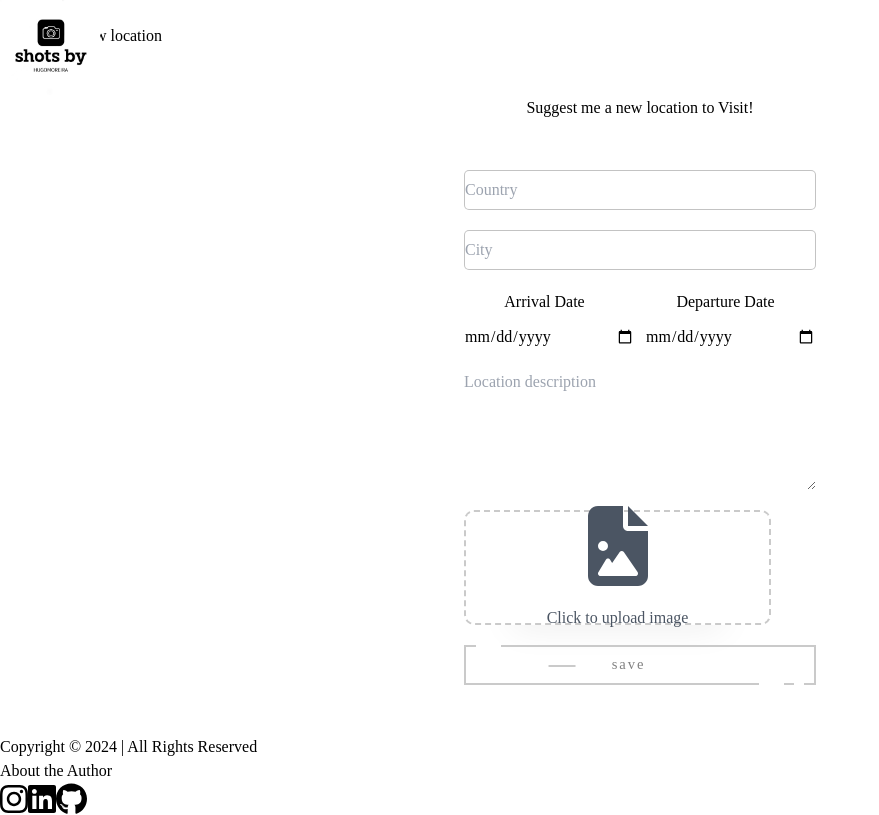
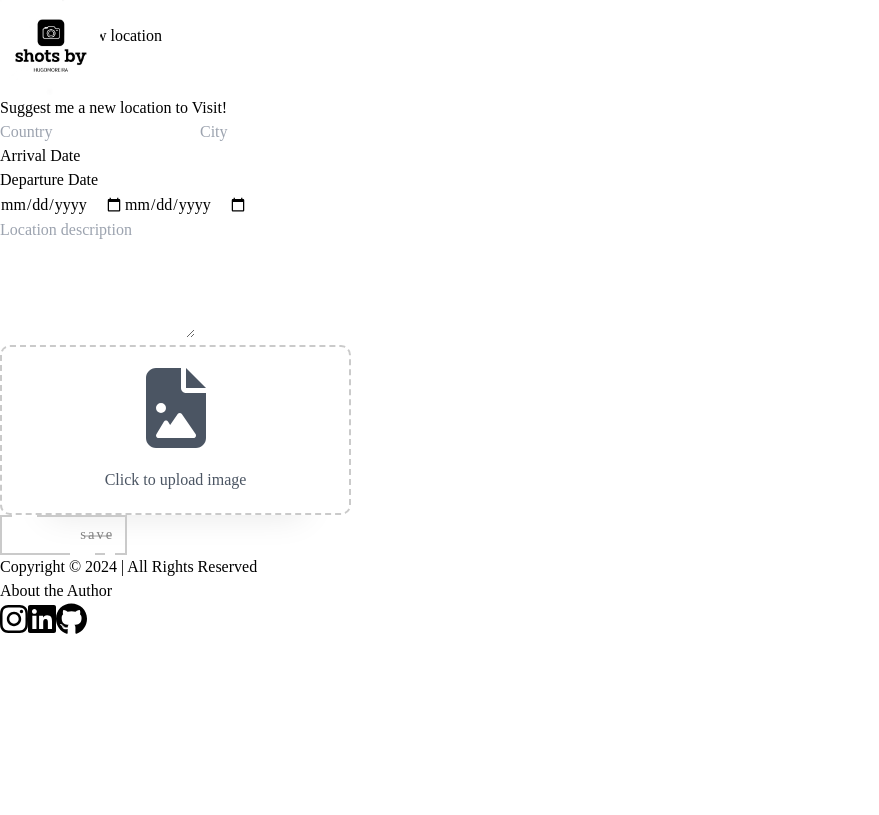
Before and after one commit to hugo-m12/React-Project, a React (Vite) app: page /AddLocation in a window 1280 px wide. Shown: the whole page, without its empty margins (0-879 px from the left). Built offline with nearby package versions, Linux system fonts and the light colour scheme; a web font is replaced by a local one.

Commit message:
more tailwind implementation

```diff
--- a/src/App.jsx
+++ b/src/App.jsx
@@ -4,7 +4,7 @@ import Header from "./components/Header";
 import LocationDetailView from "./views/LocationDetailView";
 import Footer from "./components/Footer";
 import HomeView from "./views/HomeView";
-import Error404View from "./views/error404View";
+import Error404View from "./views/Error404View";
 import ContactView from "./views/ContactView";
 import { Route, Switch } from "wouter";
 import { register } from "swiper/element/bundle";
--- a/src/index.css
+++ b/src/index.css
@@ -48,37 +48,6 @@ body{
 .Main-banner > img {
   width: 90%;
   height: 90%;
-}
-
-.addlocaltitle{
-  text-align: center;
-}
-
-.NewLocationForm{
-  display: grid;
-  padding: 50px;
-  align-items: center;
-  text-align: center;
-  justify-content: center;
-  gap: 20px;
-}
-
-.NewLocationForm > input{
-  border: 1px solid rgba(105, 105, 105, 0.397);
-  border-radius: 5px;
-  width: 352px;
-  height: 40px;
-}
-
-.aboutme-section{
-  display: flex;
-  margin-bottom: 200px;
-}
-
-.aboutcontainer{
-  padding: 50px;
-  width: 50%;
-  height: 50%;
 }
 
 .card-container{
@@ -140,11 +109,7 @@ body{
   padding: 20px;
  }
 
- .LoadingAnim-container{
-  justify-content: center;
-  display: flex;
-  padding: 80px;
- }
+
 
  .capitalize-text{
   text-transform: capitalize;
@@ -281,8 +246,8 @@ body{
 
 /* file upload*/
 .custom-file-upload {
-  height: 115px;
-  width: 307px;
+  height: 170px;
+  width: 351px;
   display: flex;
   flex-direction: column;
   align-items: space-between;
@@ -326,6 +291,11 @@ body{
 
 
 /* Loading Anim put this in a separate css later*/
+.LoadingAnim-container{
+  justify-content: center;
+  display: flex;
+  padding: 80px;
+ }
 .spinner {
   position: absolute;
   width: 9px;
--- a/src/views/AboutView.jsx
+++ b/src/views/AboutView.jsx
@@ -11,22 +11,22 @@ function AboutView() {
 
   return (
     <>
-      <h1 className="addlocaltitle">About me</h1>
-      <div className="aboutme-section">
+      <h1 className="text-5xl text-center mb-3">About me</h1>
+      <div className="flex mb-52">
       <PortraitImage isLoaded={isLoaded}/>
       <div className="self-portrait">
       </div>
 
-      <div className="aboutcontainer">
-        <h1>Hugo Moreira</h1>
-        <p>
+      <div className="p-12 w-1/2 h-1/2">
+        <h1 className='text-3xl mb-5'>Hugo Moreira</h1>
+        <p className='mb-3'>
           I'm a junior Fullstack developer based in porto, Portugal that also has a passion for photography and travel.
           Movies and games and other types of media are also part of my main hobbies, cinematography in films beeing one of the the main influences for some of my work in photography.
         </p>
-        <p>
+        <p className='mb-3'>
           Since my early teenage years, I've had a keen eye for capturing life's precious moments. Whether it's the beauty of nature, the complexity of human emotions, or the simplicity of everyday scenes, I find joy in preserving these instants through my lens.
         </p>
-        <p>
+        <p className='mb-3'>
           Moving forward, I aim to continue blending my technical skills with my artistic vision. I hope to work on projects that combine innovative web solutions with visually stunning designs, perhaps even incorporating elements of photography and cinematography directly into my coding work.
         </p>
       </div>
--- a/src/views/AddLocationView.jsx
+++ b/src/views/AddLocationView.jsx
@@ -25,34 +25,38 @@ function AddLocationView() {
 
   return (
     <>
-      <h1 className="addlocaltitle"> Suggest me a new location to Visit! </h1>
+      <h1 className="text-5xl text-center mb-3"> Suggest me a new location to Visit! </h1>
 
       <form
         onSubmit={(event) => {
           event.preventDefault();
         }}
       >
-        <div className="NewLocationForm">
+        <div className="grid p-16 items-center text-center justify-center gap-5">
           <input required={true}
+            className="border border-gray-400/60 rounded-sm w-[352px] h-10"
             defaultValue={country}
             onChange={(e) => setCountry(e.target.value)}
             placeholder="Country"
           ></input>
           <input required={true}
+          className="border border-gray-400/60 rounded-sm w-[352px] h-10"
             defaultValue={city}
             onChange={(e) => setCity(e.target.value)}
             placeholder="City"
           ></input>
-          <div className="form-dates-grid">
+          <div className="grid grid-cols-2 gap-4">
             <p>Arrival Date</p>
             <p>Departure Date</p>
             <input
+              className="border border-gray-400/60 rounded-sm w-[168px] h-10"
               required={true}
               defaultValue={arrivalDate}
               onChange={(e) => setArrivalDate(e.target.value)}
               type="date"
             ></input>
             <input
+              className="border border-gray-400/60 rounded-sm w-[168px] h-10"
               required={true}
               defaultValue={departureDate}
               onChange={(e) => setDepartureDate(e.target.value)}
@@ -61,6 +65,7 @@ function AddLocationView() {
           </div>
           <textarea
             defaultValue={description}
+            className="border border-gray-400/60 rounded-sm w-[352px]"
             onChange={(e) => setdescription(e.target.value)}
             rows={5}
             placeholder="Location description"
@@ -94,5 +99,3 @@ function AddLocationView() {
 }
 
 export default AddLocationView;
-
-/*<input type="file" placeholder="Select Your thumbnail image"></input>   */
--- a/src/views/ContactView.jsx
+++ b/src/views/ContactView.jsx
@@ -1,26 +1,23 @@
 function ContactView(){
     return(
         <>
-        <>
-      <h1 className="addlocaltitle"> Contact Me ! </h1>
-      <h3 className="addlocaltitle">
+      <h1 className="text-5xl text-center mb-3"> Contact Me ! </h1>
+      <h3 className="text-2xl text-center">
       Inquiries? Photography related Work? Just want to say hello?</h3>
-     <h3 className="addlocaltitle">Use the form below or send me an email <a href="mailto:dummy@email.com">here</a></h3>
-
-
+     <h3 className="text-2xl text-center">Use the form below or send me an email <a className="text-blue-600 hover:text-blue-800" href="mailto:dummy@email.com">here</a></h3>
       <form
         onSubmit={(event) => {
           event.preventDefault();
         }}
       >
-        <div className="NewLocationForm">
-          <input
+        <div className="grid p-16 items-center text-center justify-center gap-5">
+          <input className="border border-gray-400/60 rounded-sm w-[352px] h-10"
             placeholder="Name"
           ></input>
-          <input
+          <input className="border border-gray-400/60 rounded-sm w-[352px] h-10"
             placeholder="Email"
           ></input>
-          <textarea
+          <textarea className="border border-gray-400/60 rounded-sm w-[352px]"
             rows={7}
             placeholder="Message"
           ></textarea>
@@ -33,7 +30,6 @@ function ContactView(){
         </div>
       </form>
     </>
-        </>
     )
 }
 
```
